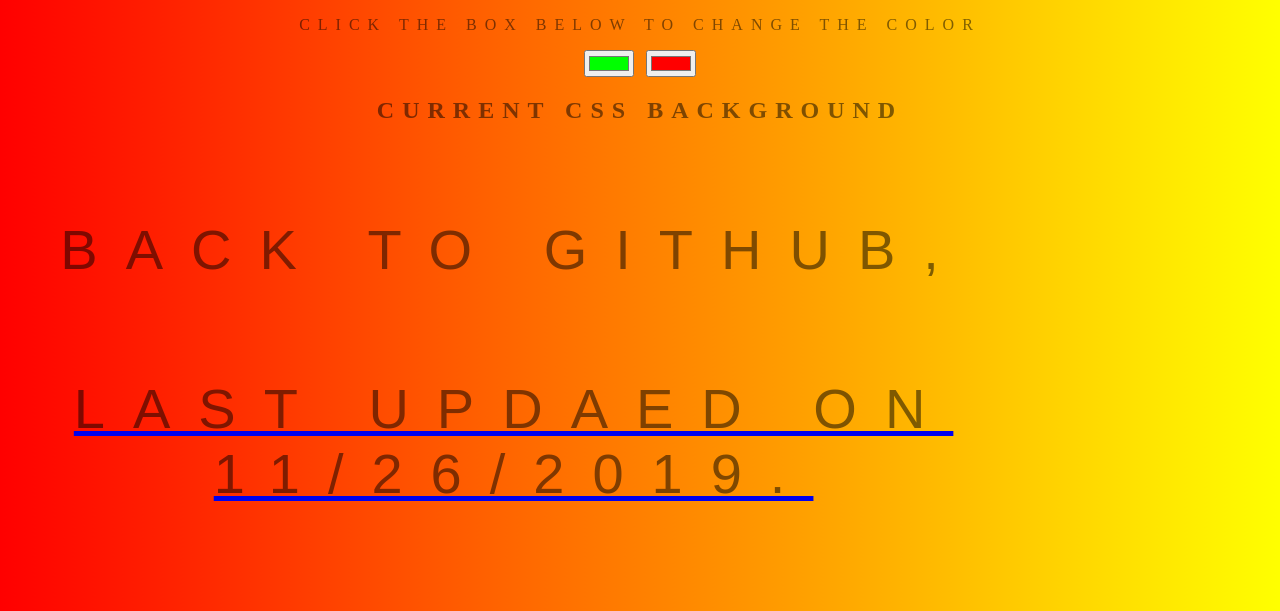
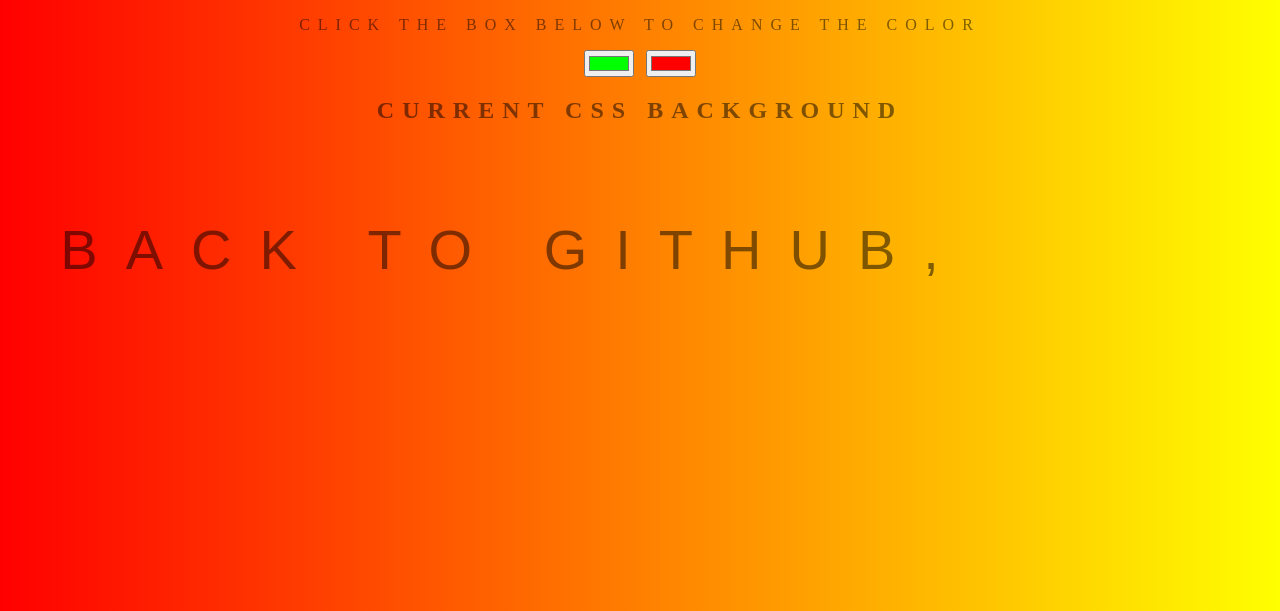
Before and after one commit to kiran-regmi/background-generator, a plain HTML site: page index.html in a window 1280 px wide. Shown: the part 189-800 px from the top of the page. Drawn offline with Linux system fonts and the light colour scheme.

Commit message:
Update index.html

```diff
--- a/index.html
+++ b/index.html
@@ -16,7 +16,7 @@
 
 <footer>
 	<h5>Back to GitHub, <a href="https://github.com/kiran-regmi/background-generator" Click Here</a></h5>
-	<h5> Last Updaed on 11/26/2019.</h5>
+
 </footer>
 
 
```
